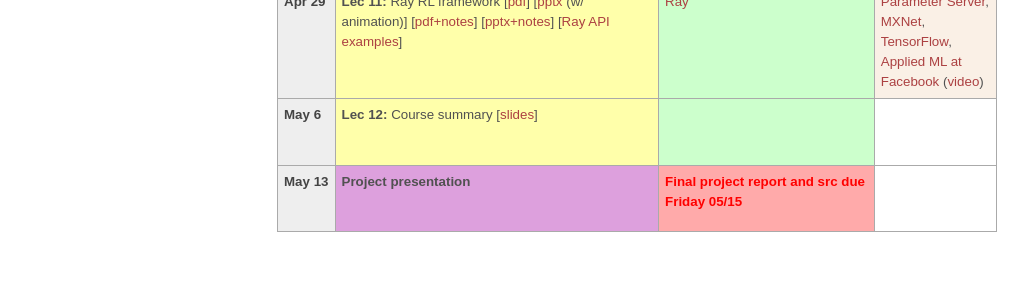
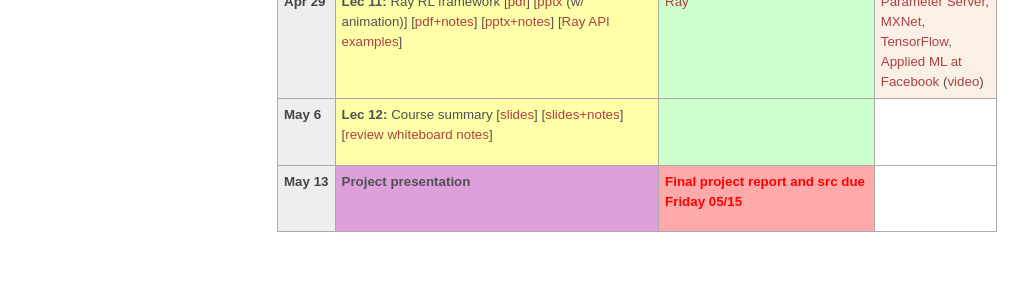
Before and after one commit to tddg/cs675-spring20, a Jekyll site: the page built from schedule.md, in a window 1280 px wide. Shown: the part 1430-1730 px from the top of the page, without its empty margins (3-1031 px from the left). Built offline with Jekyll 4.4.1, drawn with Linux system fonts in a browser that asks for light colours.

Commit message:
added lec12 notes

```diff
--- a/_data/news.yml
+++ b/_data/news.yml
@@ -1,3 +1,6 @@
+
+- date: <strong>05/06/2020</strong>
+  headline: "Lec 12's notes (slides notes + whiteboard notes) are posted."
 
 - date: <strong>05/04/2020</strong>
   headline: "Lec 12 is posted."
--- a/schedule.md
+++ b/schedule.md
@@ -257,7 +257,9 @@ The course schedule is tentative and subject to change. You can find our reading
 <tr> <!-- week of May 4 -->
   <td id="2020-5-6" class="date"><b>May 6</b></td>
   <td class="lecture">
-	<b>Lec 12:</b> Course summary [<a href="./public/lecs/lec12-review.pdf">slides</a>]</td>
+	<b>Lec 12:</b> Course summary [<a href="./public/lecs/lec12-review.pdf">slides</a>]
+		[<a href="./public/lecs/lec12-review+notes.pdf">slides+notes</a>]
+		[<a href="./public/lecs/cs675_review_whiteboard_notes.pdf">review whiteboard notes</a>]</td>
   <td class="nodue"></td>
   <td></td>
 </tr>
```
Also changed, not shown: 2 other files.
